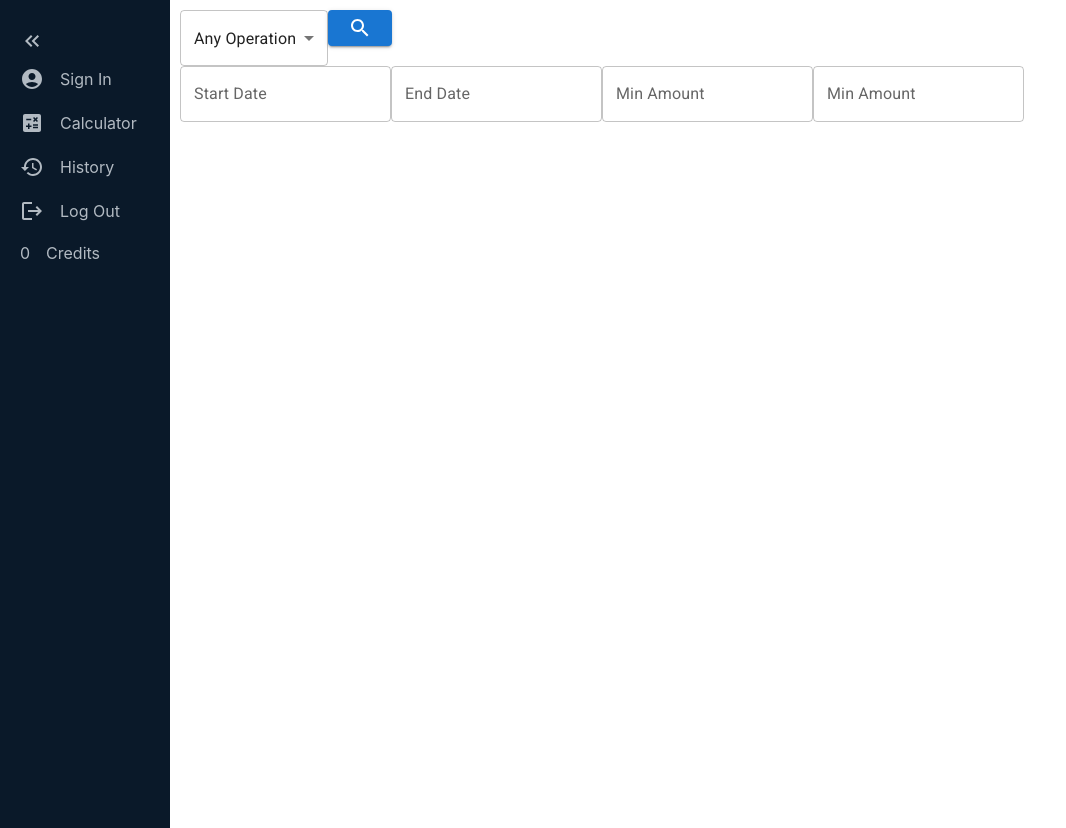
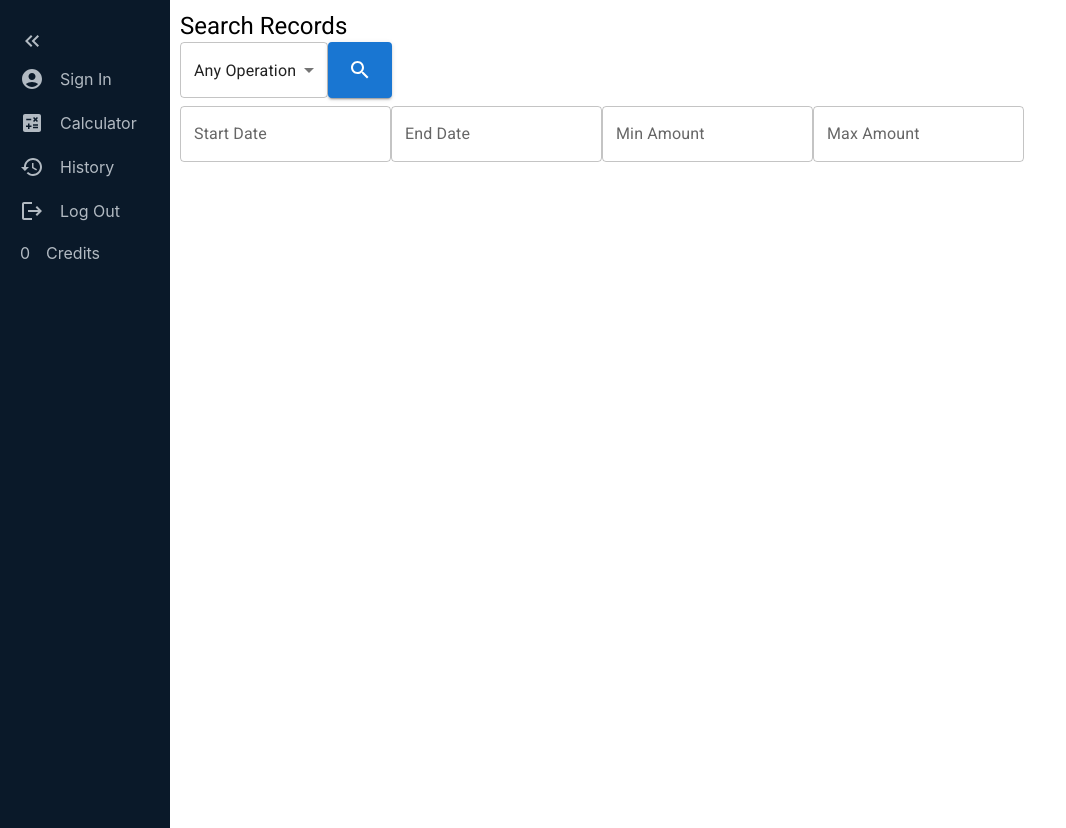
Before and after one commit to bear013/calcoolator-client, a React (Create React App) app: page /history in a window 1280 px wide. Shown: the whole page, without its empty margins (0-1066 px from the left). Built offline with nearby package versions, Linux system fonts and the light colour scheme.

Commit message:
minor aesthetic fixes

```diff
--- a/src/App.js
+++ b/src/App.js
@@ -26,7 +26,6 @@ function App() {
 	}
 
 	function tryLogin(username,password) {
-		try {
 		fetch(`${WebserviceProtocol}://${WebserviceHost}:${WebservicePort}/auth/v2/login/`,
 		{
 			method:'POST',
@@ -37,18 +36,20 @@ function App() {
 		})
 		.then(response => response.json())
 		.then(resp => {
+			console.log(resp)
+			if (resp.resultCode == 0) {
 				var data = resp.data
 				setUserToken(data.token);
 				setUserCredits(data.balance);
 				alert(`Welcome,${username}!`);
+			} else {
+				alert(`Sign on attempt failed!`);
+			}
+
 		}).catch(error => {
 			console.log(error);
 		})
-		} catch (e){
-			console.log(e);
 	}
-	}
-
 
   return (
     <div className="App">
--- a/src/config/config.js
+++ b/src/config/config.js
@@ -2,6 +2,4 @@ module.exports = {
 	WebserviceHost: 'localhost',
 	WebservicePort: '8099',
 	WebserviceProtocol: 'http'
-
-
 }
--- a/src/pages/History.js
+++ b/src/pages/History.js
@@ -14,6 +14,8 @@ import TextField from '@mui/material/TextField';
 import Grid from '@mui/material/Grid';
 import Search from '@mui/icons-material/Search';
 import Delete from '@mui/icons-material/Delete';
+import FormGroup from '@mui/material/FormGroup';
+import Typography from '@mui/material/Typography';
 
 const WebserviceProtocol = config.WebserviceProtocol
 const WebserviceHost = config.WebserviceHost
@@ -21,9 +23,7 @@ const WebservicePort = config.WebservicePort
 
 function TypeFilter(props) {
   return (
-    <div>
-
-    <Select
+    <Select margin="dense"
 	labelId="typeLabel"
     id="type"
 	label="Type"
@@ -37,35 +37,35 @@ function TypeFilter(props) {
 		<MenuItem value="square_root">Square Root</MenuItem>
 		<MenuItem value="random_string">Random String</MenuItem>
 	</Select>
-    </div>
   )
 }
 
 function DateFilter(props) {
   return (
 	<div>
-	<TextField label="Start Date" type="text" placeholder="YYYY-MM-DD" onChange={props.filterEvents.fromDateFilterChange} />
-	<TextField label="End Date" type="text" placeholder="YYYY-MM-DD" onChange={props.filterEvents.untilDateFilterChange} />
+	<TextField margin="dense" label="Start Date" type="text" placeholder="YYYY-MM-DD" onChange={props.filterEvents.fromDateFilterChange} />
+	<TextField margin="dense" label="End Date" type="text" placeholder="YYYY-MM-DD" onChange={props.filterEvents.untilDateFilterChange} />
 	</div>
   )
 }
 
 function AmountFilter(props) {
   return (
-	<div><TextField type="text" label="Min Amount" placeholder="1" onChange={props.filterEvents.minAmountFilterChange} /><TextField type="text" label="Min Amount" placeholder="100" onChange={props.filterEvents.maxAmountFilterChange} /> </div>
+	<div><TextField margin="dense" type="text" label="Min Amount" placeholder="1" onChange={props.filterEvents.minAmountFilterChange} />
+	<TextField margin="dense" type="text" label="Max Amount" placeholder="100" onChange={props.filterEvents.maxAmountFilterChange} /> </div>
   )
 }
 
 
 function SearchButton(props) {
   return (
-	<div> <Button minheight="64px" onClick={() => props.searchFunction(0)} variant="contained" > <Search/> </Button></div>
+	<Button size="medium"  onClick={() => props.searchFunction(0)} variant="contained" > <Search/> </Button>
   )
 }
 
 function SearchBar(props) {
   return (
-	<div className="searchbar">
+	<FormGroup>
 	<Grid container spacing={0} xs={12} >
 		<TypeFilter filterEvents={props.events} typeFilter={props.typeFilter} /><SearchButton searchFunction={props.searchFunction}/>
 
@@ -74,7 +74,7 @@ function SearchBar(props) {
 		<DateFilter filterEvents={props.events} />
 		<AmountFilter filterEvents={props.events}/>
 	</Grid>
-	</div>
+	</FormGroup>
   )
 }
 
@@ -217,7 +217,8 @@ export default function History(props) {
 	}
 
   return (
-    <div className="historypage">
+    <div>
+	<Typography component="h1" variant="h5"> Search Records </Typography>
 	<SearchBar token={props.userToken} events={filterEvents} searchFunction={trySearch} typeFilter={typeFilter}/>
 	<ResultsData searchResults={searchResults} tryDeleteRecord={tryDeleteRecord} selectPage={trySearch}/>
 	</div>
--- a/src/pages/LogIn.js
+++ b/src/pages/LogIn.js
@@ -1,5 +1,6 @@
 import { useState } from 'react';
 import Button from '@mui/material/Button';
+import Box from '@mui/material/Box';
 import TextField from '@mui/material/TextField';
 import Typography from '@mui/material/Typography';
 
@@ -16,13 +17,13 @@ export default function LogIn(props) {
 	};
 
   return (
-    <div className="login">
+    <Box component="form">
 		<Typography component="h1" variant="h5">
 			Sign in
 		</Typography>
 		<p><TextField name="username" label="User Name" id="username" type="text" onChange={usernameChange} /></p>
 		<p><TextField name="password" label="Password" id="password" type="password" onChange={passwordChange} /></p>
 		<Button variant="contained" onClick={() => {props.tryLogin(username,password)} }>Log In</Button>
-	</div>
+	</Box>
   )
 }
```
Lines whose indentation alone changed are shown as unchanged.
